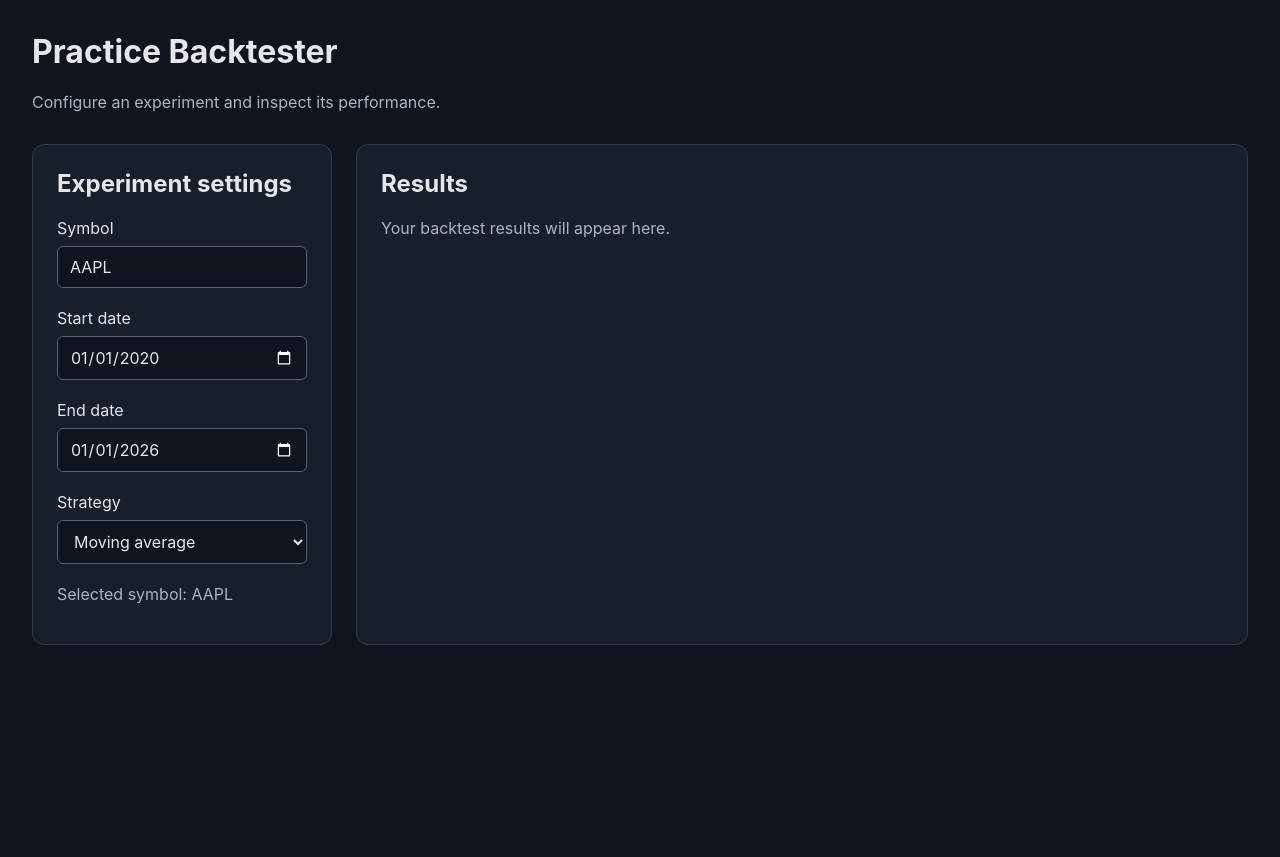
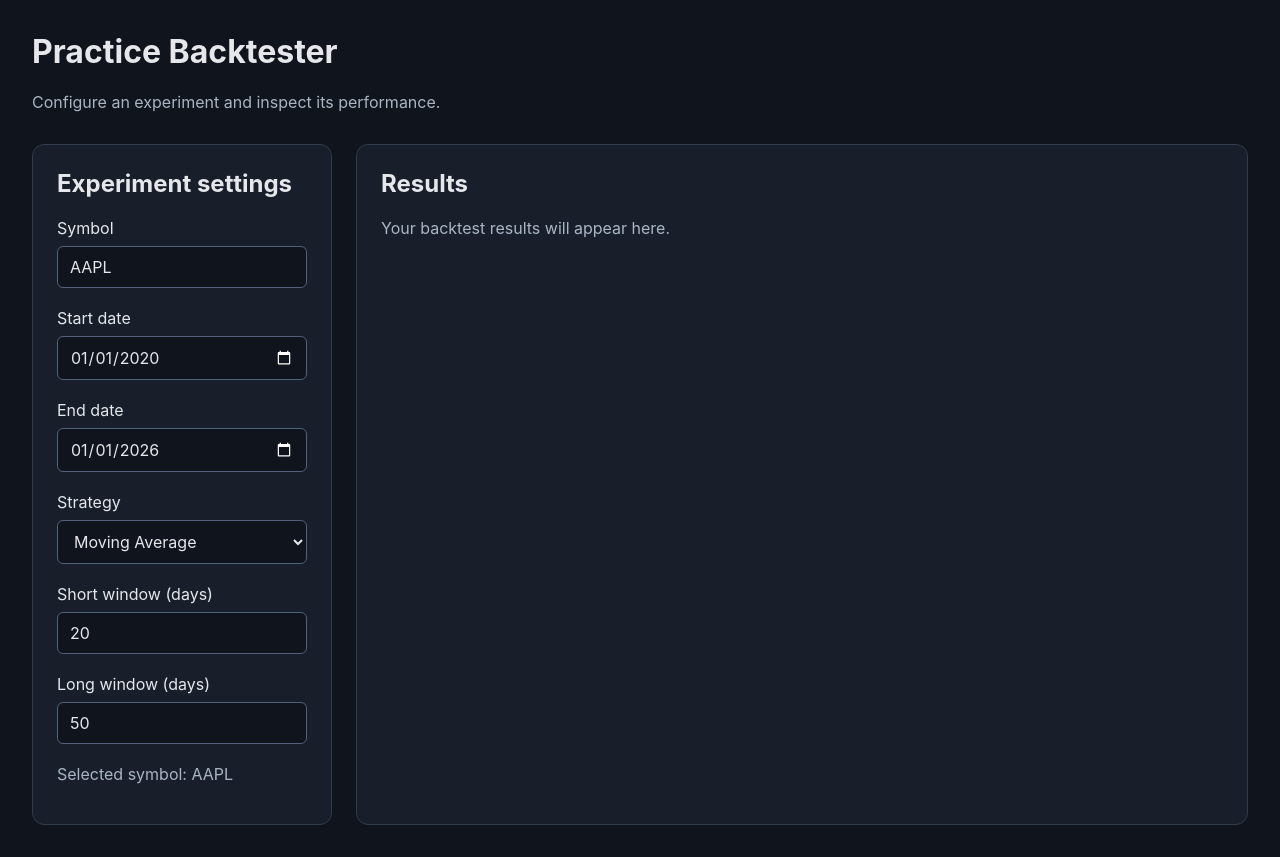
Before and after one commit to ducharper/Practice-Backtester, a React (Vite) app in the folder frontend/: page / in a window 1280 px wide. Before the commit the page ends 800 px from the top, so only its background shows below. Built offline with nearby package versions, Linux system fonts and the light colour scheme.

Commit message:
Settings panel now only shows the parameters used by the selected strategy

```diff
--- a/frontend/src/components/BacktestForm.tsx
+++ b/frontend/src/components/BacktestForm.tsx
@@ -5,6 +5,12 @@ export default function BacktestForm() {
     const [start, setStart] = useState('2020-01-01')
     const [end, setEnd] = useState('2026-01-01')
     const [strategy, setStrategy] = useState('moving_average')
+    const [shortWindow, setShortWindow] = useState('20')
+    const [longWindow, setLongWindow] = useState('50')
+    const [lookback, setLookback] = useState('20')
+    const [meanWindow, setMeanWindow] = useState('20')
+    const [entryDistance, setEntryDistance] = useState('5')
+    const [exitDistance, setExitDistance] = useState('1')
 
     return (
         <section className="settings-panel">
@@ -42,11 +48,96 @@ export default function BacktestForm() {
                     value={strategy}
                     onChange={(event) => setStrategy(event.target.value)}
                 >
-                    <option value="moving_average">Moving average</option>
+                    <option value="moving_average">Moving Average</option>
                     <option value="momentum">Momentum</option>
-                    <option value="mean_reversion">Mean reversion</option>
+                    <option value="mean_reversion">Mean Reversion</option>
                 </select>
             </label>
+            {strategy === 'moving_average' && (
+                    <div>
+                        <label>
+                            Short window (days)
+                            <input
+                                type="number"
+                                min="1"
+                                step="1"
+                                required
+                                value={shortWindow}
+                                onChange={(event) => setShortWindow(event.target.value)}
+                            />
+                        </label>
+
+                        <label>
+                            Long window (days)
+                            <input
+                                type="number"
+                                min="1"
+                                step="1"
+                                required
+                                value={longWindow}
+                                onChange={(event) => setLongWindow(event.target.value)}
+                            />
+                        </label>
+                    </div>
+                )}
+
+                {strategy === 'momentum' && (
+                    <div>
+                        <label>
+                            Lookback (days)
+                            <input
+                                type="number"
+                                min="1"
+                                step="1"
+                                required
+                                value={lookback}
+                                onChange={(event) => setLookback(event.target.value)}
+                            />
+                        </label>
+                    </div>
+                )}
+
+                {strategy === 'mean_reversion' && (
+                    <div>
+                        <label>
+                            Mean window (days)
+                            <input
+                                type="number"
+                                min="1"
+                                step="1"
+                                required
+                                value={meanWindow}
+                                onChange={(event) => setMeanWindow(event.target.value)}
+                            />
+                        </label>
+
+                        <label>
+                            Entry distance (%)
+                            <input
+                                type="number"
+                                min="0"
+                                max="100"
+                                step="0.1"
+                                required
+                                value={entryDistance}
+                                onChange={(event) => setEntryDistance(event.target.value)}
+                            />
+                        </label>
+
+                        <label>
+                            Exit distance (%)
+                            <input
+                                type="number"
+                                min="0"
+                                max="100"
+                                step="0.1"
+                                required
+                                value={exitDistance}
+                                onChange={(event) => setExitDistance(event.target.value)}
+                            />
+                        </label>
+                    </div>
+                )}
 
             <p>Selected symbol: {symbol}</p>
         </section>
```
